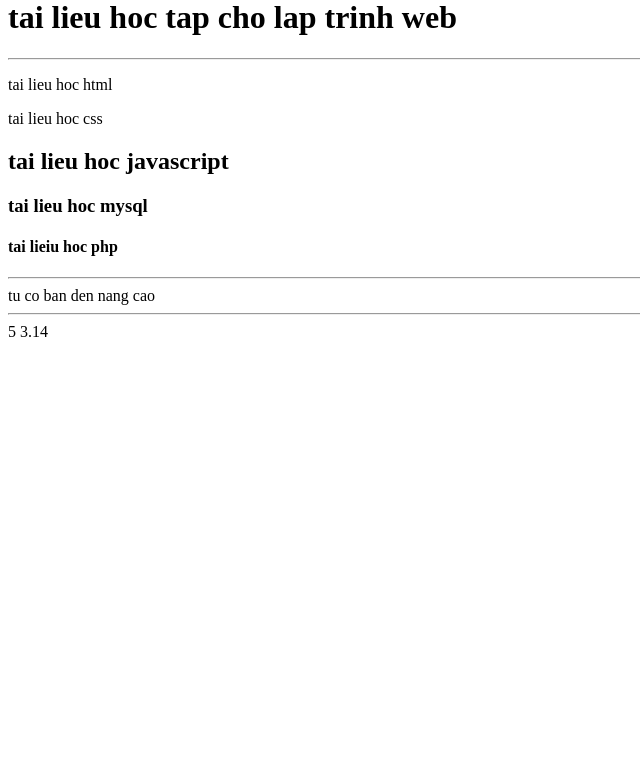
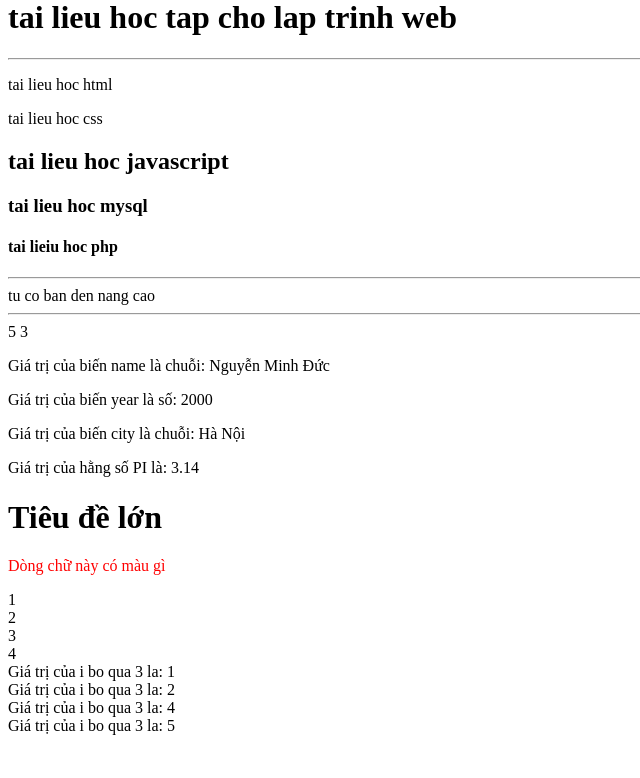
Before and after one commit to macducanh2210/learning_php, a PHP site: page /bai1.php in a window 1280 px wide. Shown: the part 22-800 px from the top of the page, without its empty margins (0-640 px from the left). Run offline with PHP 8.4, Linux system fonts and the light colour scheme; data that the repository does not hold is empty.

Commit message:
hoan thien vi du tren lop

```diff
--- a/bai1.php
+++ b/bai1.php
@@ -34,9 +34,51 @@
         echo $a;
     ?>
     <?php
-        /*khai bao hang so pi co gia tri la 3.14*/
-        define('pi',3.14);
-        echo pi;
+    $a=1;
+    $b=2;
+    function Sum(){
+        global $a, $b;
+        $b=$a+$b;
+    }
+    Sum();
+    echo $b;//in ra 3
+    ?>
+     <?php
+        $name = "Nguyễn Minh Đức";
+        $year = 2000;
+        $city = "Hà Nội";
+
+        echo "<p>Giá trị của biến name là chuỗi: $name</p>";
+        echo "<p>Giá trị của biến year là số: $year</p>";
+        echo "<p>Giá trị của biến city là chuỗi: $city</p>";
+    ?>
+
+    <?php
+        define("PI", 3.14);
+        echo "Giá trị của hằng số PI là: " . PI;
+    ?>
+
+    <?php
+        echo "<h1> Tiêu đề lớn</h1>";
+        echo "<p style ='color:red' >Dòng chữ này có màu gì</p>";
+    ?>
+
+    <?php
+        for ($i = 1; $i <= 10; $i++) {
+            if ($i == 5) {
+                break;
+            }
+            echo " $i<br>";
+        }
+    ?>
+
+    <?php
+        for ($i = 1; $i <= 5; $i++) {
+            if ($i == 3) {
+                continue; // bỏ qua vòng lặp hiện tại và sang vòng tiếp theo
+            }
+            echo "Giá trị của i bo qua 3 la: $i<br>";
+        }
     ?>
 </body>
 </html>
```
